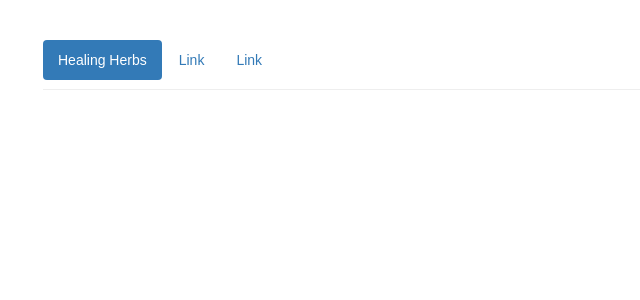
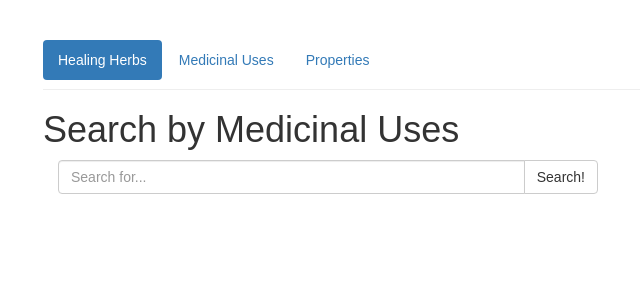
Before and after one commit to Ary770/herbal-remedies-app, a React (Create React App) app in the folder client/: page /medicinal-uses in a window 1280 px wide. Shown: the top 300 px of the page, without its empty margins (27-667 px from the left). Built offline with nearby package versions, Linux system fonts and the light colour scheme; no server answers.

Commit message:
incorporated Search by medicinal uses

```diff
--- a/client/src/App.js
+++ b/client/src/App.js
@@ -1,10 +1,9 @@
 import React, { Component } from 'react';
 import HerbsPage from './containers/HerbsPage';
 import Navbar from './components/Navbar';
-import {
-  BrowserRouter as Router,
-  Route
-} from 'react-router-dom'
+import {BrowserRouter as Router,Route} from 'react-router-dom';
+import MedicinalUses from './containers/MedicinalUses';
+import Properties from './containers/Properties';
 
 class App extends Component {
 
@@ -14,7 +13,9 @@ class App extends Component {
         <Router>
           <div>
             <Navbar />
-            <Route path="/herbs" component={HerbsPage} />
+            <Route path="/herbs" component={HerbsPage}/>
+            <Route exact path="/medicinal-uses" component={MedicinalUses}/>
+            <Route exact path="/properties" component={Properties}/>
           </div>
         </Router>
       </div>
--- a/client/src/components/Herbs.js
+++ b/client/src/components/Herbs.js
@@ -3,9 +3,13 @@ import { Link } from 'react-router-dom';
 
 
 const Herbs = (props) => {
-  const herbs = props.herbs.map(herb =>
-    <h4 key={herb.id}><li role='presentation'><Link to={`/herbs/${herb.id}`}>{herb.name}</Link></li></h4>
-  )
+  let herbs = null;
+
+  if (props.herbs) {
+    herbs = props.herbs.map(herb =>
+      <h4 key={herb.id}><li role='presentation'><Link to={`/herbs/${herb.id}`}>{herb.name}</Link></li></h4>
+    )
+  }
 
   return (
     <div className="col-sm-3">
--- a/client/src/components/Navbar.js
+++ b/client/src/components/Navbar.js
@@ -6,8 +6,8 @@ const NavBar = () => {
     <nav className="page-header">
       <ul className="nav nav-pills">
         <li role="presentation" className="active"><NavLink to="/herbs">Healing Herbs</NavLink></li>
-        <li role="presentation"><NavLink to="/">Link</NavLink></li>
-        <li role="presentation"><NavLink to="/">Link</NavLink></li>
+        <li role="presentation"><NavLink to="/medicinal-uses">Medicinal Uses</NavLink></li>
+        <li role="presentation"><NavLink to="/properties">Properties</NavLink></li>
       </ul>
     </nav>
   );
--- /dev/null
+++ b/client/src/containers/MedicinalUses.js
@@ -0,0 +1,82 @@
+import React from 'react';
+import { connect } from 'react-redux';
+import * as actions from '../actions/herbs';
+import { bindActionCreators } from 'redux';
+import Herbs from '../components/Herbs'
+
+class MedicinalUses extends React.Component {
+  state = {
+    text: '',
+    showHerbs: null,
+  }
+
+  componentDidMount() {
+    if (this.props.herbs.length === 0) {
+      this.props.actions.fetchHerbs();
+    }
+  }
+
+  handleChange(event) {
+    this.setState({ text: event.target.value });
+  }
+
+  handleClick = () => {
+    const medicinalUse = this.state.text.charAt(0).toUpperCase() + this.state.text.substr(1);
+    const herbs = this.props.herbs;
+
+    const matchingHerbs = herbs.filter(herb => herb.medicinal_uses && herb.medicinal_uses.includes(medicinalUse));
+
+    if (matchingHerbs) {
+      this.setState({
+        showHerbs: matchingHerbs
+      })
+    }
+  }
+
+  render() {
+    const results = this.state.showHerbs;
+    let herbs = null;
+
+    if (results) {
+      herbs = <Herbs herbs={results}/>
+    }
+
+    return (
+      <div>
+        <h1>Search by Medicinal Uses</h1>
+        {console.log(this.state)}
+        {console.log('Herbs: ', this.props.herbs)}
+        <div className="col-lg-6">
+          <div className="input-group">
+            <input
+              type="text"
+              className="form-control"
+              onChange={(event) => this.handleChange(event)}
+              placeholder="Search for..."
+              />
+            <span className="input-group-btn">
+              <button
+                onClick={this.handleClick}
+                className="btn btn-default"
+                type="button">Search!
+              </button>
+            </span>
+          </div>
+          {herbs}
+        </div>
+      </div>
+    )
+  }
+}
+
+const mapStateToProps = state => {
+  return ({
+    herbs: state.herbs.herbs
+  })
+}
+
+function mapDispatchToProps(dispatch) {
+  return {actions: bindActionCreators(actions, dispatch)}
+}
+
+export default connect(mapStateToProps, mapDispatchToProps)(MedicinalUses);
--- /dev/null
+++ b/client/src/containers/Properties.js
@@ -0,0 +1,11 @@
+import React from 'react'
+
+class Properties extends React.Component {
+  render() {
+    return (
+      <h1>Properties:</h1>
+    )
+  }
+}
+
+export default Properties
```
